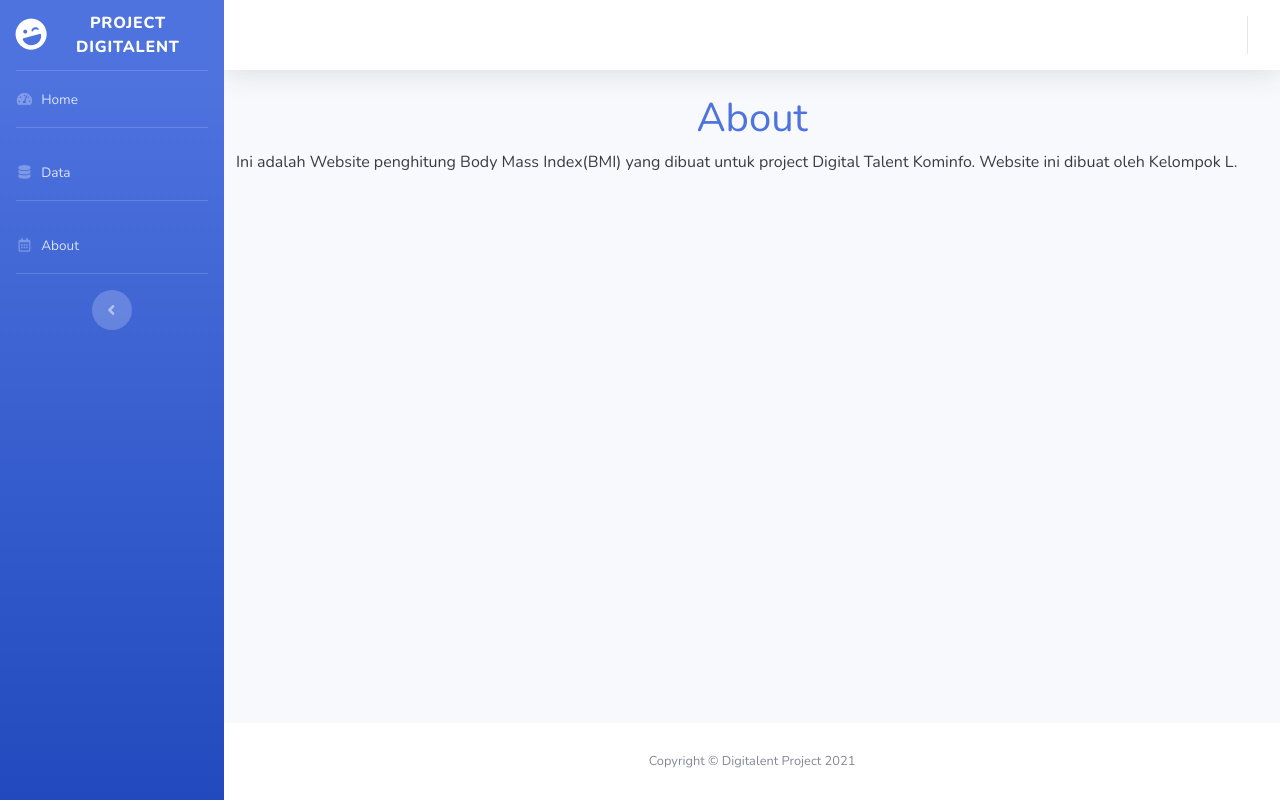
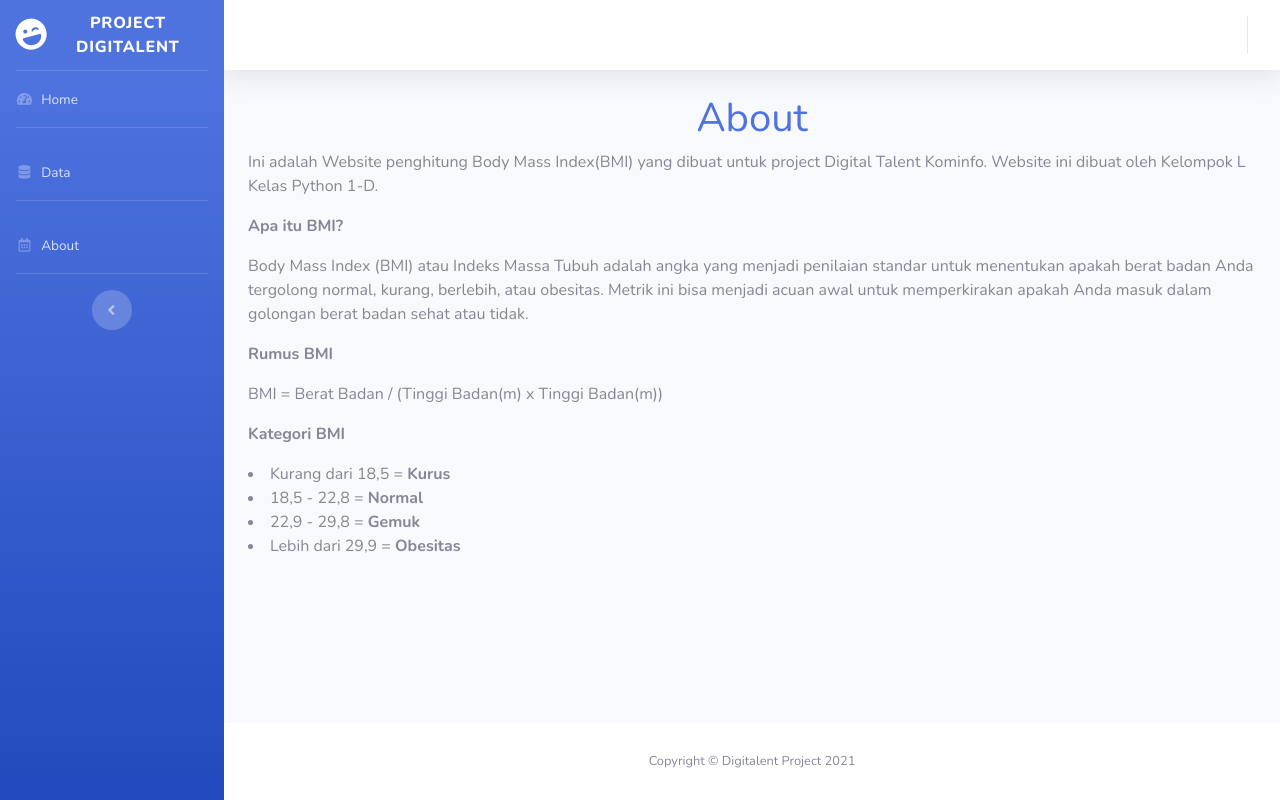
Before and after one commit to rzlimam/flask-python, a Flask app: page /about in a window 1280 px wide. Run offline with Flask 2, Linux system fonts and the light colour scheme; some libraries are stand-ins or nearby versions.

Commit message:
Add files via upload

```diff
--- a/templates/about.html
+++ b/templates/about.html
@@ -9,9 +9,24 @@
 <div class="row justify-content-center">
     <h1 class="text-primary align-items-center justify-content-center" >About</h1>
 </div>
-<div class="row text-gray-900">
     <p>Ini adalah Website penghitung Body Mass Index(BMI) yang dibuat untuk project Digital Talent Kominfo.
-        Website ini dibuat oleh Kelompok L.</p>
-</div>
+        Website ini dibuat oleh Kelompok L Kelas Python 1-D.</p>
+
+    <p><b>Apa itu BMI?</b></p>
+
+    <p>Body Mass Index (BMI) atau Indeks Massa Tubuh adalah angka yang menjadi penilaian standar untuk
+        menentukan apakah berat badan Anda tergolong normal, kurang, berlebih, atau obesitas.
+        Metrik ini bisa menjadi acuan awal untuk memperkirakan apakah Anda masuk dalam
+        golongan berat badan sehat atau tidak.</p>
+
+    <p><b>Rumus BMI</b></p>
+
+    <p>BMI = Berat Badan / (Tinggi Badan(m) x Tinggi Badan(m))</p>
+
+    <p><b>Kategori BMI</b></p>
+    <p><li>Kurang dari 18,5 = <b>Kurus</b></li>
+       <li>18,5 - 22,8 = <b>Normal</b></li>
+       <li>22,9 - 29,8 = <b>Gemuk</b></li>
+       <li>Lebih dari 29,9 = <b>Obesitas</b></li></p>
 
 {%endblock%}
```
